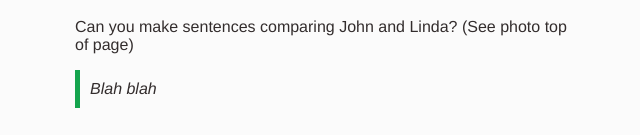
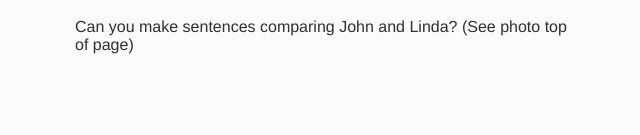
Before and after one commit to boltonsteve/gurueap, a SvelteKit app: page /posts/as-as in a window 1280 px wide. Shown: the part 2071-2206 px from the top of the page, without its empty margins (315-955 px from the left). After the commit the page ends 2155 px from the top, so only its background shows below. Built offline with nearby package versions, Linux system fonts and the light colour scheme.

Commit message:
css dotted 2

```diff
--- a/src/routes/posts/as-as/+page.svelte
+++ b/src/routes/posts/as-as/+page.svelte
@@ -135,9 +135,6 @@
 
     <p>Can you make sentences comparing John and Linda? (See photo top of page)</p>
 
-
-    <div class="alert alert-success font-italic">Blah blah</div>
-
 </div>
 
 <style>
```
